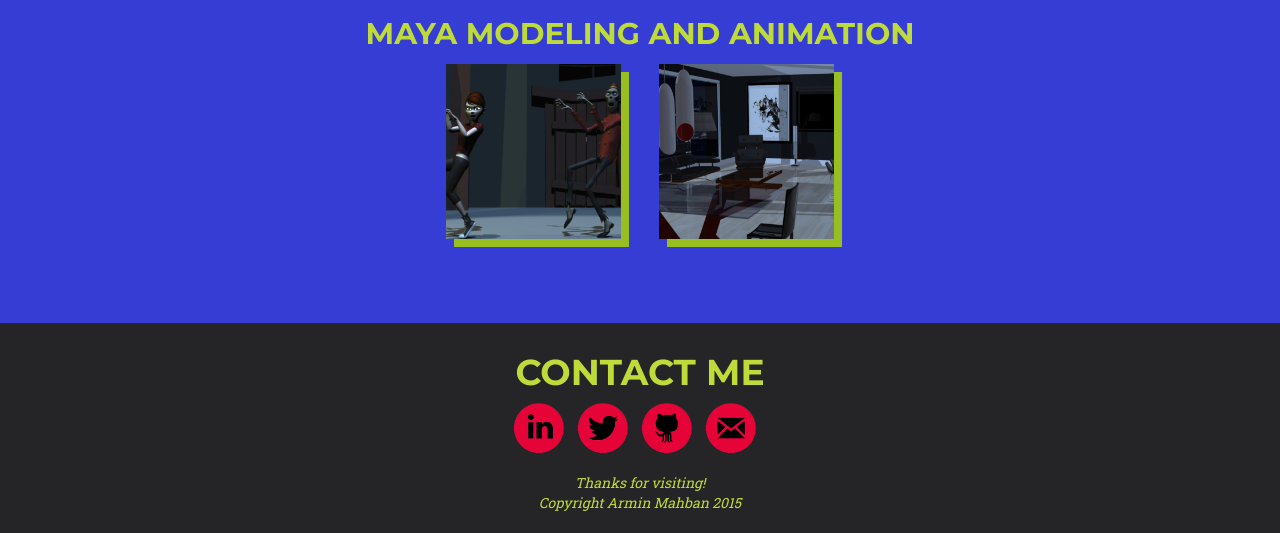
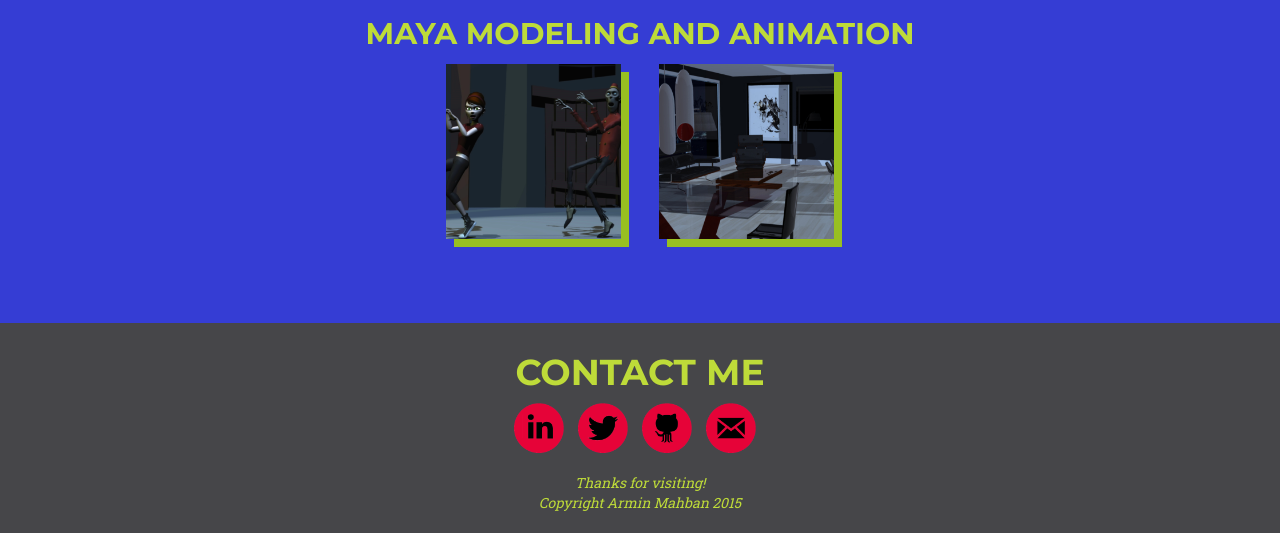
Before and after one commit to ArminMahban/ArminMahban.github.io, a plain HTML site: page index.html in a window 1280 px wide. Shown: the part 3273-3806 px from the top of the page. Drawn offline with nearby package versions, Linux system fonts and the light colour scheme; a script that the page names is missing.

Commit message:
footer color

```diff
--- a/css/custom.css
+++ b/css/custom.css
@@ -1,5 +1,5 @@
 body {
-  background-color: #3d3c3c;
+  background-color: #464649;
 }
 span {
   display: inline-block;
@@ -124,7 +124,7 @@
 
 .footer {
 
-  background-color: #252528;
+  background-color: #464649;
   width: 100%;
   padding-bottom:10px;
   padding-top: 10px;
```
